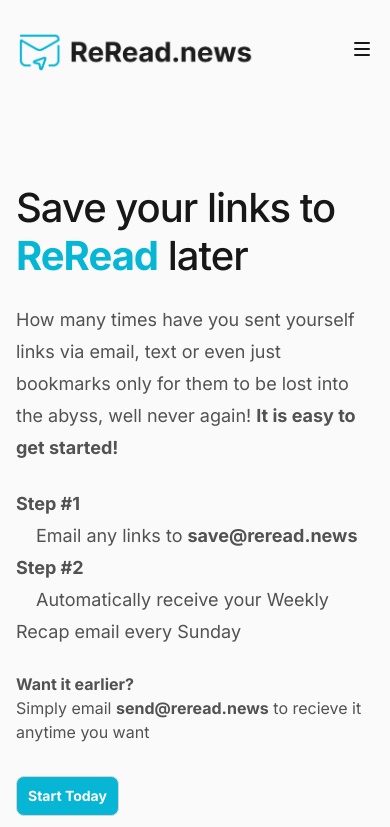
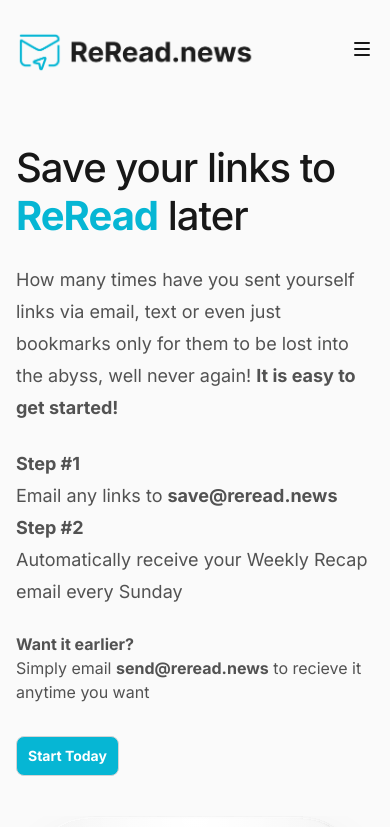
Before and after one commit to tmoreton/reread.news, a Next.js app: page / in a window 390 px wide. Shown: the top 827 px of the page. Built offline with nearby package versions, Linux system fonts and the light colour scheme.

Commit message:
update homepage

```diff
--- a/src/components/Hero.tsx
+++ b/src/components/Hero.tsx
@@ -75,7 +75,7 @@
 
 export function Hero() {
   return (
-    <div className="overflow-hidden py-20 sm:py-32 lg:pb-32 xl:pb-36">
+    <div className="overflow-hidden py-10 sm:py-32 lg:pb-32 xl:pb-36">
       <Container>
         <div className="lg:grid lg:grid-cols-12 lg:gap-x-8 lg:gap-y-20">
           <div className="relative z-10 mx-auto max-w-2xl lg:col-span-7 lg:max-w-none lg:pt-6 xl:col-span-6">
@@ -88,12 +88,12 @@
             <p className="mt-6 text-lg text-gray-600">
               <b>Step #1</b>
               <br/>
-              <span className="ml-5 text-md">Email any links to <b>save@reread.news</b></span>
+              <span className="text-md">Email any links to <b>save@reread.news</b></span>
             </p>
             <p className="text-lg text-gray-600">
               <b>Step #2</b>
               <br/>
-              <span className="ml-5 text-md">Automatically receive your Weekly Recap email every Sunday</span>
+              <span className="text-md">Automatically receive your Weekly Recap email every Sunday</span>
             </p>
             <p className="mt-6 text-md text-gray-600">
               <b>Want it earlier?</b>
```
